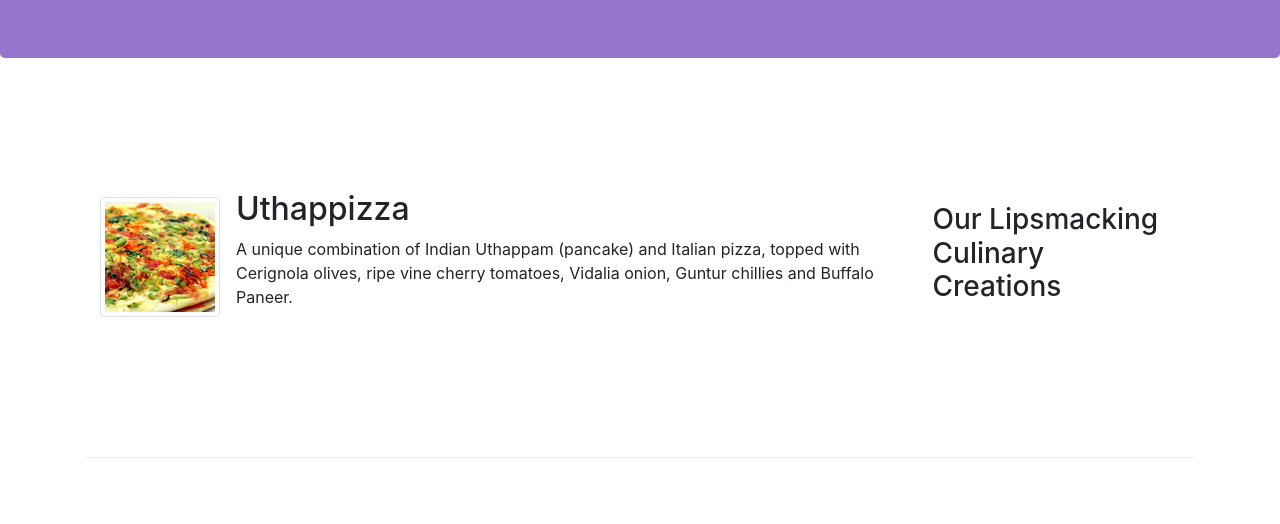
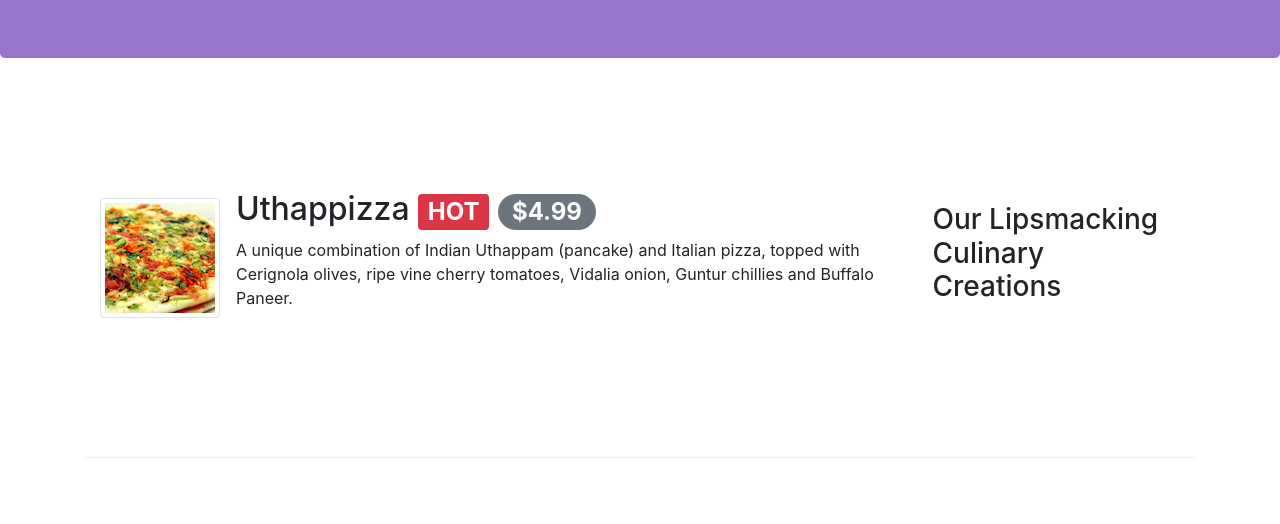
Before and after one commit to arpitmalik832/confusion-web, a website: page index.html in a window 1280 px wide. Shown: the part 276-800 px from the top of the page. Drawn offline with nearby package versions, Linux system fonts and the light colour scheme.

Commit message:
alerting users

```diff
--- a/index.html
+++ b/index.html
@@ -82,7 +82,15 @@
                     <img class="d-flex mr-3 img-thumbnail align-self-center"
                         src="img/uthappizza.png" alt="uthappizza">
                     <div class="media-body">
-                        <h2 class="mt-0">Uthappizza</h2>
+                        <h2 class="mt-0">
+                            Uthappizza
+                            <span class="badge badge-danger">
+                                HOT
+                            </span>
+                            <span class="badge badge-pill badge-secondary">
+                                &dollar;4.99
+                            </span>
+                        </h2>
                         <p class="d-none d-sm-block">A unique combination of Indian Uthappam (pancake) and Italian pizza, topped with Cerignola olives, ripe vine cherry tomatoes, Vidalia onion, Guntur chillies and Buffalo Paneer.</p>
                     </div>
                 </div>
```
